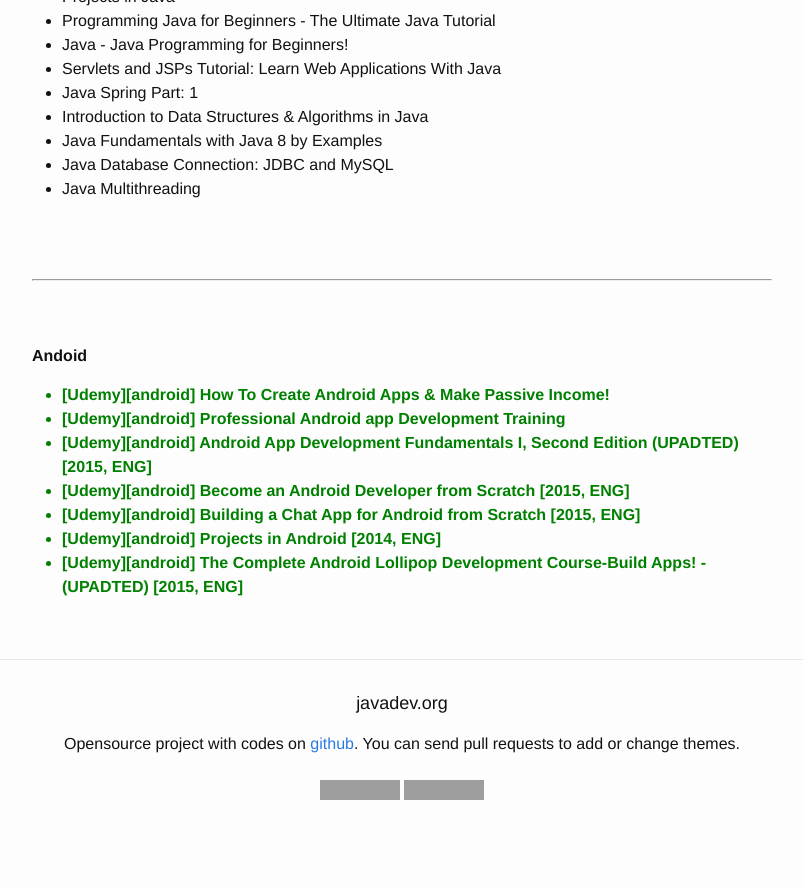
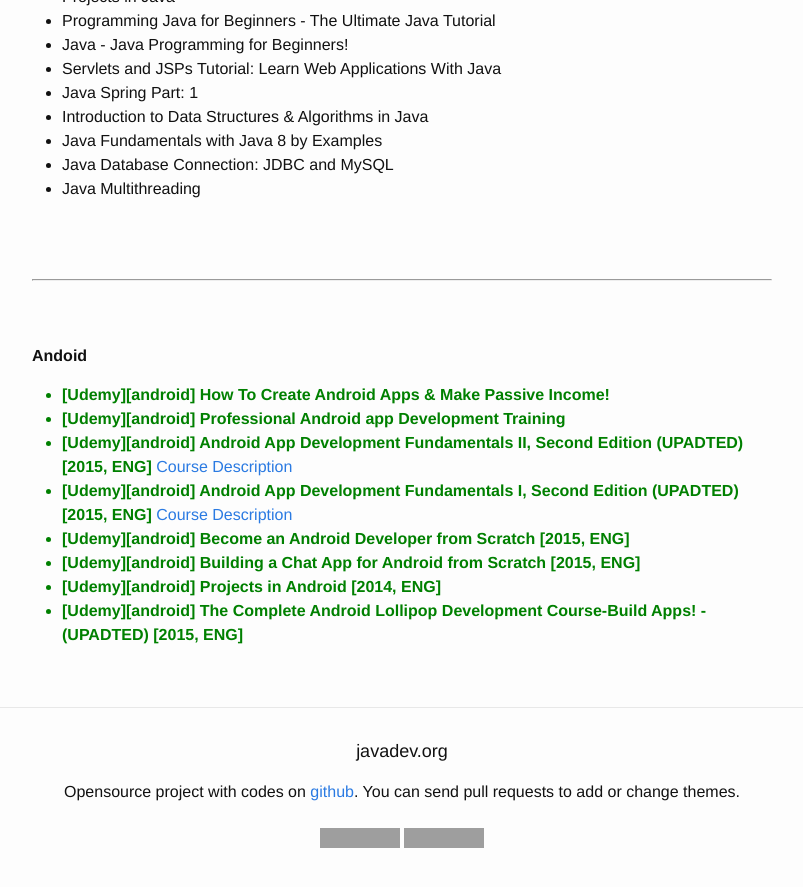
Before and after one commit to webmakaka/javadev.org, a Jekyll site: the page built from website/library/collections/video/paid/udemy.md, in a window 1280 px wide and 900 px high, scrolled down 718 px. Shown: the top 887 px of the window, without its empty margins (238-1041 px from the left). Built offline with Jekyll 4.4.1, drawn with Linux system fonts in a browser that asks for light colours; before the commit the page ends 1570 px from its top, so only the background shows below that; grey boxes are pictures that could not be loaded.

Commit message:
Update udemy.md

```diff
--- a/website/library/collections/video/paid/udemy.md
+++ b/website/library/collections/video/paid/udemy.md
@@ -55,7 +55,8 @@
 <ul>
 <li style="color:green"><strong>[Udemy][android] How To Create Android Apps & Make Passive Income!</strong></li>
 <li style="color:green"><strong>[Udemy][android] Professional Android app Development Training</strong></li>
-<li style="color:green"><strong>[Udemy][android] Android App Development Fundamentals I, Second Edition (UPADTED) [2015, ENG] </strong></li>
+<li style="color:green"><strong>[Udemy][android] Android App Development Fundamentals II, Second Edition (UPADTED) [2015, ENG] </strong><a href="https://www.udemy.com/android-app-development-fundamentals-ii-second-edition/"> Course Description</a></li>
+<li style="color:green"><strong>[Udemy][android] Android App Development Fundamentals I, Second Edition (UPADTED) [2015, ENG] </strong><a href="https://www.udemy.com/android-app-development-fundamentals-i-second-edition/"> Course Description</a></li>
 <li style="color:green"><strong>[Udemy][android] Become an Android Developer from Scratch [2015, ENG] </strong></li>
 <li style="color:green"><strong>[Udemy][android] Building a Chat App for Android from Scratch [2015, ENG] </strong></li>
 <li style="color:green"><strong>[Udemy][android] Projects in Android [2014, ENG]</strong></li>
```
